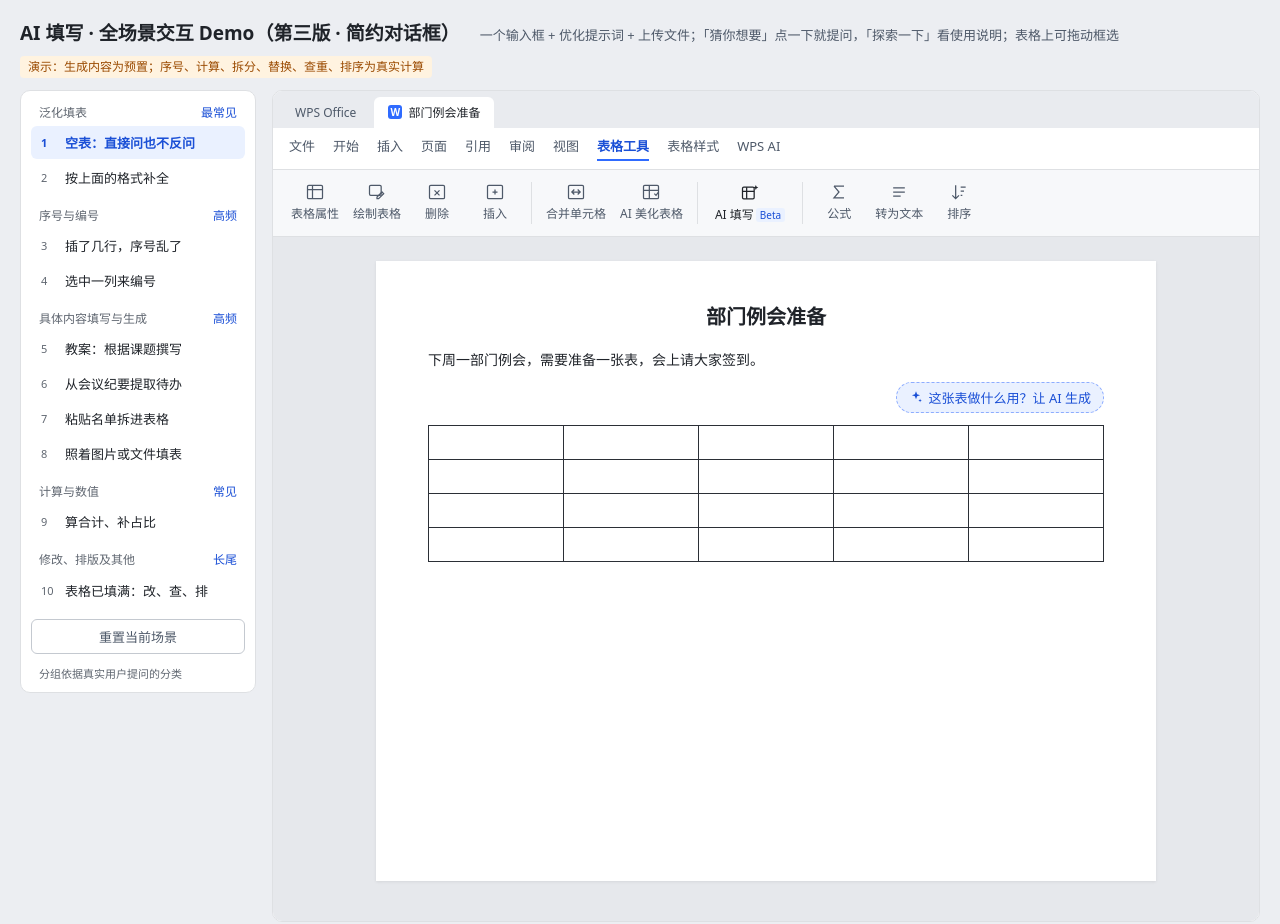
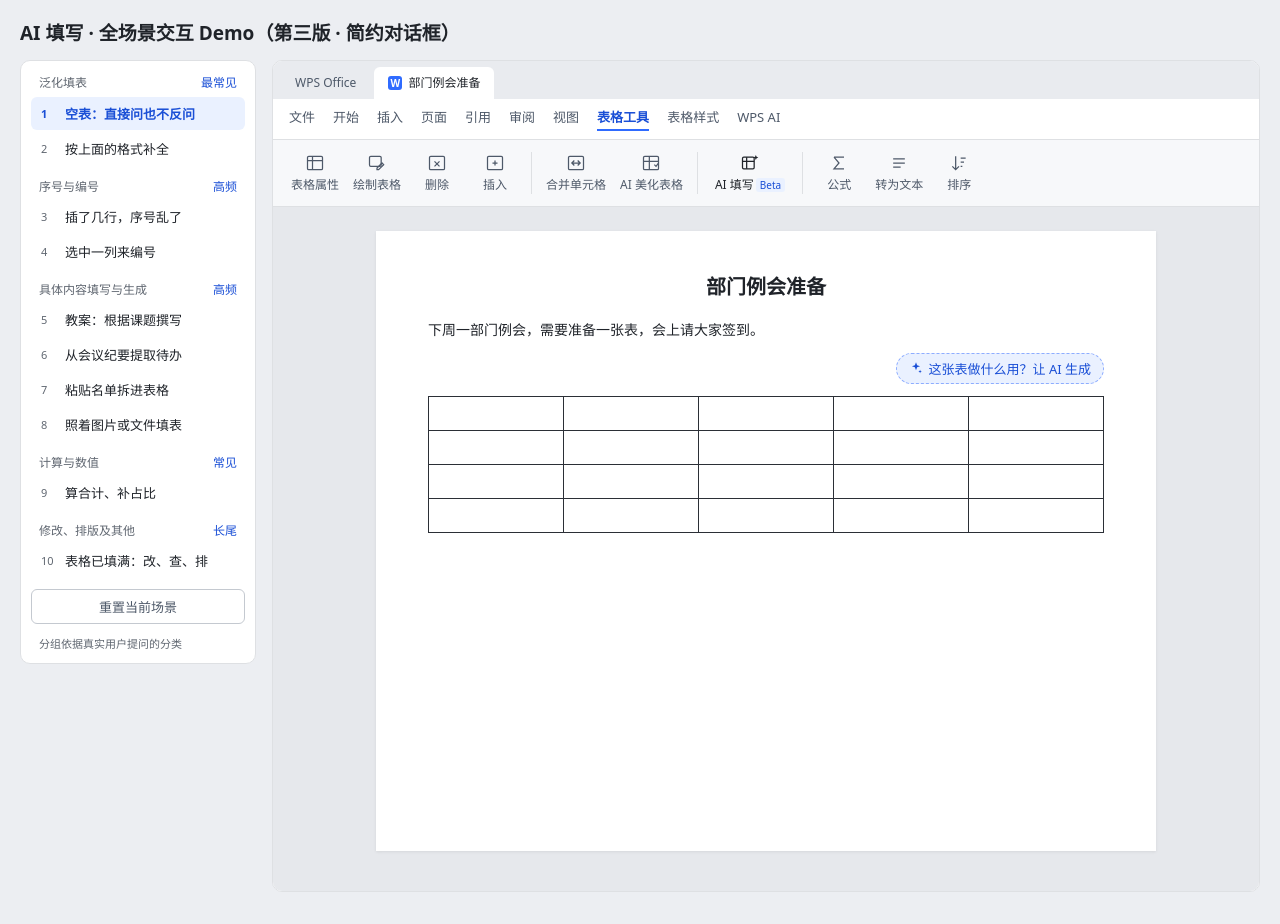
Before and after one commit to danilhcx-glitch/AI-fill-demo, a plain HTML site: page index.html in a window 1280 px wide. Drawn offline with Linux system fonts and the light colour scheme.

Commit message:
Remove header subtitle and demo tag
Co-Authored-By: Claude Opus 5.5 <noreply@anthropic.com>
Claude-Session: https://claude.ai/code/session_01CQK23RhhreVFzS2CBohAhY

```diff
--- a/index.html
+++ b/index.html
@@ -225,8 +225,6 @@ table.t td.just{animation:flash 1.4s ease-out}
 <body>
 <header class="top">
   <h1>AI 填写 · 全场景交互 Demo（第三版 · 简约对话框）</h1>
-  <p>一个输入框 + 优化提示词 + 上传文件；「猜你想要」点一下就提问，「探索一下」看使用说明；表格上可拖动框选</p>
-  <span class="demo-tag">演示：生成内容为预置；序号、计算、拆分、替换、查重、排序为真实计算</span>
 </header>
 
 <div class="layout">
```
